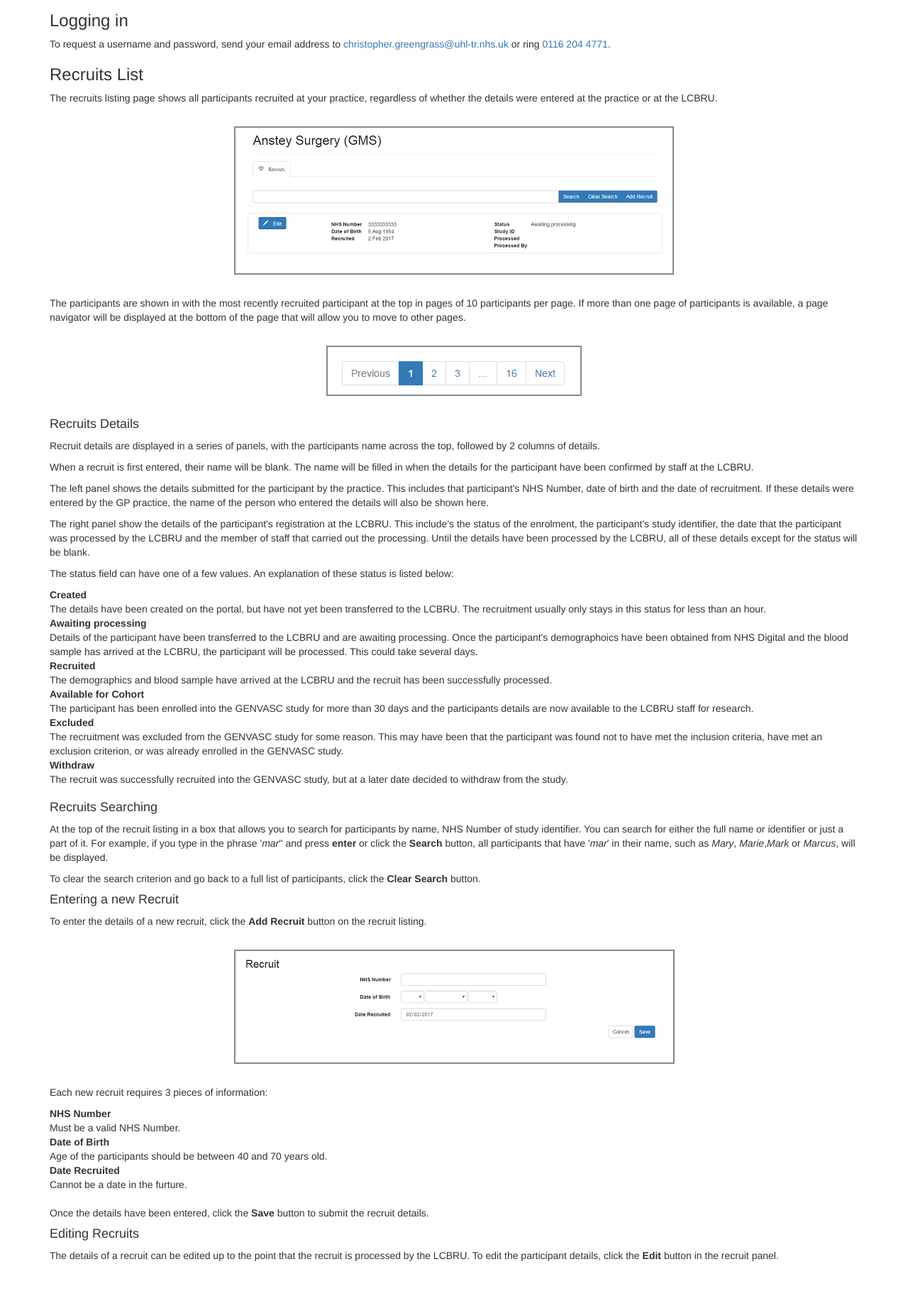
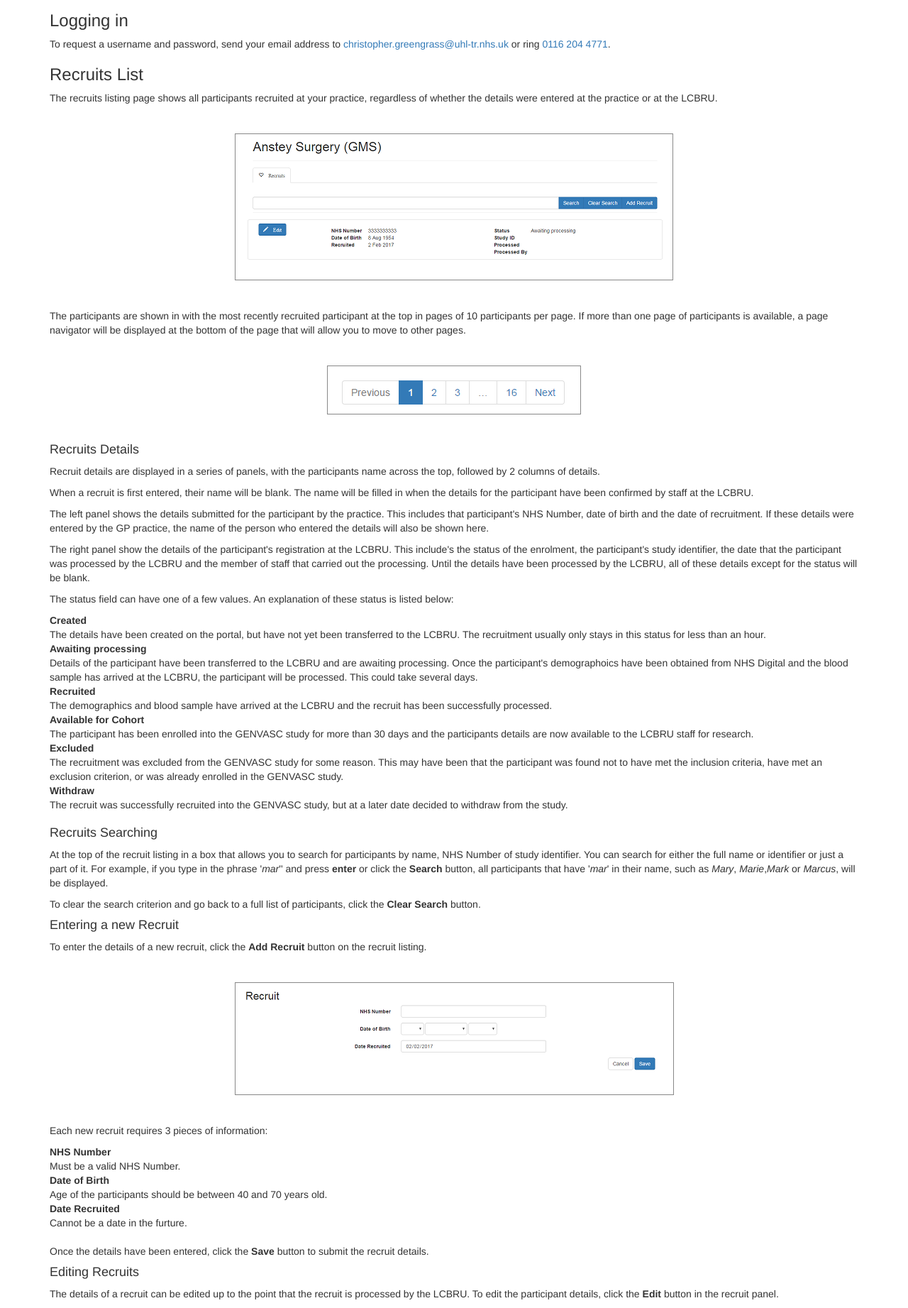
Before and after one commit to LCBRU/genvasc_portal, a Python web app: template web/portal/templates/help.html in a window 1280 px wide. Shown: the part 184-2027 px from the top of the page at 71% size. Before the commit the page ends 1961 px from the top, so only its background shows below. Run offline with Jinja, Linux system fonts and the light colour scheme; the template is opened without the code that fills it, so the values that code supplies are empty.

```diff
--- a/web/portal/static/css/main.css
+++ b/web/portal/static/css/main.css
@@ -33,7 +33,7 @@ dl.inline {
 }
 
 img.screenshot {
-	border: solid 2px #888;
-	margin: 30px auto;
+	border: solid 1px #888;
+	margin: 40px auto;
 	display: block;
 }
--- a/web/portal/templates/_subbase.html
+++ b/web/portal/templates/_subbase.html
@@ -10,8 +10,8 @@
 
     <!-- styles -->
     <link href="/static/css/bootstrap.min.css" rel="stylesheet">
-    <link href="/static/css/main.css?v=884" rel="stylesheet">
-    <link href="/static/css/dashboard.css?v=884" rel="stylesheet">
+    <link href="/static/css/main.css?v=885" rel="stylesheet">
+    <link href="/static/css/dashboard.css?v=885" rel="stylesheet">
     <!-- Datetime Picker -->
     <link rel="stylesheet" href="/static/css/bootstrap-datetimepicker.min.css">
     {% block css %}{% endblock %}
```
